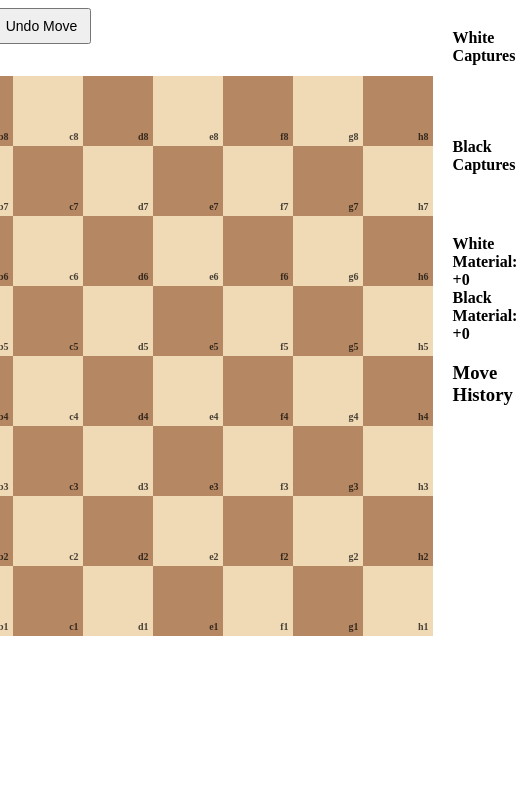
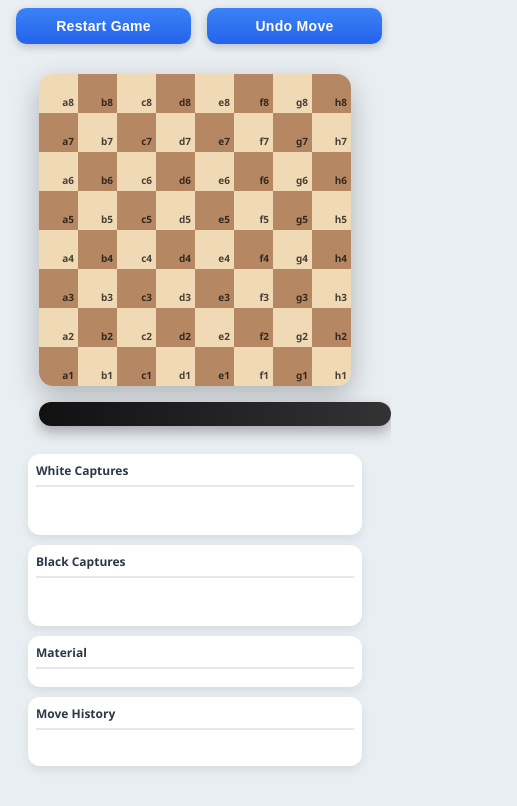
Before and after one commit to domasiedu/AI6001_DS, a website: page client/play.html in a window 390 px wide. Shown: the whole page, 517 px wide, since content can reach past the window. Drawn offline with Linux system fonts and the light colour scheme; no server answers.

Commit message:
Polished Move History

```diff
--- a/client/css/styles.css
+++ b/client/css/styles.css
@@ -1,40 +1,165 @@
-#game-area {
-  display: flex;
-  justify-content: center;
-  align-items: flex-start;
+body {
+  font-family: "Segoe UI", Roboto, Arial, sans-serif;
+  background-color: #e9eef3;
+  margin: 0;
+  padding: 0;
 }
 
-#board {
-  display: grid;
-  grid-template-columns: repeat(8, 70px);
-  grid-template-rows: repeat(8, 70px);
-  width: 560px;
-  height: 560px;
-  margin: 20px auto;
+.app-container {
+  max-width: 1200px;
+  margin: auto;
+  padding: 10px;
 }
 
-#restart-game-btn,
-#undo-btn {
+.top-bar {
+  display: flex;
+  justify-content: space-between;
+  align-items: center;
   margin-bottom: 12px;
-  padding: 8px 12px;
-  font-size: 14px;
-  cursor: pointer;
+  flex-wrap: wrap;
+  gap: 10px;
+}
+
+#game-status {
+  font-size: 20px;
+  font-weight: 700;
+  background: linear-gradient(
+    90deg,
+    #111,
+    #333
+  );
+  color: white;
+  padding: 12px 20px;
+  border-radius: 12px;
+  box-shadow:
+    0 6px 14px rgba(0, 0, 0, 0.3);
+  max-width: 400px;
+  margin-top: 16px;
+  margin-left: auto;
+  margin-right: auto;
+  text-align: center;
+  width: 100%;
 }
 
 #ai-thinking {
   font-weight: bold;
   color: orange;
-  margin-bottom: 8px;
+}
+
+.controls {
+  display: flex;
+  gap: 8px;
+}
+
+.controls button {
+  margin-left: 8px;
+  padding: 10px 16px;
+  font-size: 14px;
+  border-radius: 10px;
+  border: none;
+  background: linear-gradient(
+    180deg,
+    #3b82f6,
+    #2563eb
+  );
+  color: white;
+  font-weight: 600;
+  letter-spacing: 0.3px;
+  box-shadow:
+    0 3px 8px rgba(0, 0, 0, 0.2);
+  transition: 0.2s;
+  cursor: pointer;
+}
+
+.controls button:hover {
+  transform: translateY(-2px);
+}
+
+.controls button:active {
+  transform: translateY(0);
+}
+
+.main-layout {
+  display: flex;
+  justify-content: center;
+  align-items: flex-start;
+  gap: 28px;
+  padding: 20px;
+}
+
+.left-area {
+  flex: 1;
+  display: flex;
+  justify-content: center;
+  align-items: center;
+}
+
+.board-wrapper {
+  display: flex;
+  flex-direction: column;
+  align-items: center;
 }
 
 #game-over-banner {
   font-size: 22px;
   font-weight: bold;
   padding: 10px;
-  margin-bottom: 12px;
   text-align: center;
   background-color: #222;
   color: white;
+  border-radius: 6px;
+  width: 100%;
+  margin-bottom: 12px;
+}
+
+#board {
+  width: min(80vw, 640px);
+  height: min(80vw, 640px);
+  display: grid;
+  grid-template-columns: repeat(8, 1fr);
+  grid-template-rows: repeat(8, 1fr);
+  border-radius: 14px;
+  box-shadow:
+    0 10px 28px rgba(0, 0, 0, 0.25);
+  overflow: hidden;
+}
+
+.side-panel {
+  width: 260px;
+  display: flex;
+  flex-direction: column;
+  gap: 14px;
+}
+
+.right-panel {
+  display: flex;
+  flex-direction: column;
+  gap: 18px;
+  width: 260px;
+}
+
+.panel-section {
+  background: white;
+  padding: 14px;
+  border-radius: 12px;
+  box-shadow:
+    0 4px 10px rgba(0, 0, 0, 0.08);
+}
+
+.panel-section h3 {
+  margin-top: 0;
+  font-size: 15px;
+  font-weight: 600;
+  color: #2d3748;
+  border-bottom: 2px solid #e5e7eb;
+  padding-bottom: 6px;
+  margin-bottom: 10px;
+}
+
+.panel-section h4 {
+  margin-top: 0;
+  margin-bottom: 8px;
+  font-size: 12px;
 }
 
 .hidden {
@@ -43,18 +168,26 @@
 
 .square {
   position: relative;
-  width: 70px;
-  height: 70px;
-
+  width: 100%;
+  height: 100%;
   display: flex;
+  align-items: center;
   justify-content: center;
-  align-items: center;
-
   font-size: 42px;
   font-weight: bold;
-
   cursor: pointer;
   user-select: none;
+}
+
+.square img {
+  width: 85%;
+  height: 85%;
+  transition:
+    transform 0.15s ease;
+}
+
+.square img:hover {
+  transform: scale(1.08);
 }
 
 .coord-label {
@@ -67,7 +200,9 @@
 }
 
 .square:hover {
-  outline: 2px solid #444;
+  outline: 2px solid rgba(0, 0, 0, 0.2);
+  cursor: pointer;
+  transition: all 0.15s ease;
 }
 
 .selected {
@@ -81,6 +216,7 @@
 .dark {
   background-color: #b58863;
 }
+
 .legal {
   background-color: rgba(0, 255, 0, 0.4);
 }
@@ -93,9 +229,76 @@
   background-color: rgba(255, 0, 0, 0.6);
 }
 
-#history-panel {
-  width: 200px;
-  margin-left: 20px;
+/* Mobile Responsiveness */
+@media (max-width: 900px) {
+  .main-layout {
+    flex-direction: column;
+    align-items: center;
+  }
+
+  .side-panel {
+    width: 100%;
+  }
+
+  .right-panel {
+    width: 100%;
+    max-width: 420px;
+  }
+
+  #board {
+    width: min(80vw, 640px);
+    height: min(80vw, 640px);
+  }
+
+  .square {
+    font-size: 36px;
+  }
+}
+
+@media (max-width: 600px) {
+  .app-container {
+    padding: 8px;
+  }
+
+  .top-bar {
+    flex-direction: column;
+    align-items: stretch;
+    margin-bottom: 10px;
+  }
+
+  #game-status {
+    min-width: auto;
+    text-align: center;
+  }
+
+  .controls {
+    width: 100%;
+  }
+
+  .controls button {
+    flex: 1;
+  }
+
+  #board {
+    width: min(80vw, 640px);
+    height: min(80vw, 640px);
+  }
+
+  .square {
+    font-size: 28px;
+  }
+
+  .side-panel {
+    gap: 10px;
+  }
+
+  .panel-section {
+    padding: 8px;
+  }
+
+  .panel-section h3 {
+    font-size: 12px;
+  }
 }
 
 #captured-container {
@@ -114,7 +317,13 @@
 }
 
 #move-history {
+  font-family: monospace;
   font-size: 14px;
+  line-height: 1.6;
   max-height: 400px;
   overflow-y: auto;
 }
+
+#move-history li {
+  padding: 2px 0;
+}
--- a/client/play.html
+++ b/client/play.html
@@ -7,44 +7,47 @@
   <link rel="stylesheet" href="css/styles.css">
 </head>
 <body>
-  <div id="game-area">
-    <div>
-      <div id="game-over-banner" class="hidden"></div>
+  <div class="app-container">
+    <div class="top-bar">
       <div id="ai-thinking" class="hidden">
         AI Thinking...
       </div>
-      <button id="restart-game-btn">Restart Game</button>
-      <button id="undo-btn">
-        Undo Move
-      </button>
-      <div id="board"></div>
+      <div class="controls">
+        <button id="restart-game-btn">Restart Game</button>
+        <button id="undo-btn">Undo Move</button>
+      </div>
     </div>
 
-    <div id="history-panel">
-      <div id="captured-container">
-        <div>
-          <h4>White Captures</h4>
+    <div class="main-layout">
+      <div class="left-area">
+        <div class="board-wrapper">
+          <div id="game-over-banner" class="hidden"></div>
+          <div id="board"></div>
+          <div id="game-status"></div>
+        </div>
+      </div>
+
+      <div class="right-panel side-panel">
+        <div class="panel-section">
+          <h3>White Captures</h3>
           <div id="white-captures"></div>
         </div>
 
-        <div>
-          <h4>Black Captures</h4>
+        <div class="panel-section">
+          <h3>Black Captures</h3>
           <div id="black-captures"></div>
         </div>
-      </div>
 
-      <div id="material-display">
-        <div id="white-material">
-          White Material: +0
+        <div class="panel-section">
+          <h3>Material</h3>
+          <div id="material-display"></div>
         </div>
 
-        <div id="black-material">
-          Black Material: +0
+        <div class="panel-section">
+          <h3>Move History</h3>
+          <ol id="move-history"></ol>
         </div>
       </div>
-
-      <h3>Move History</h3>
-      <ol id="move-history"></ol>
     </div>
   </div>
 
```
Also changed, not shown: docs/prompts/phase 5/phase5-part2-ChessLayoutPolish.md (added, +387 -0 lines), docs/prompts/phase 5/phase5-part4-UIResponsive.md (added, +49 -0 lines).
